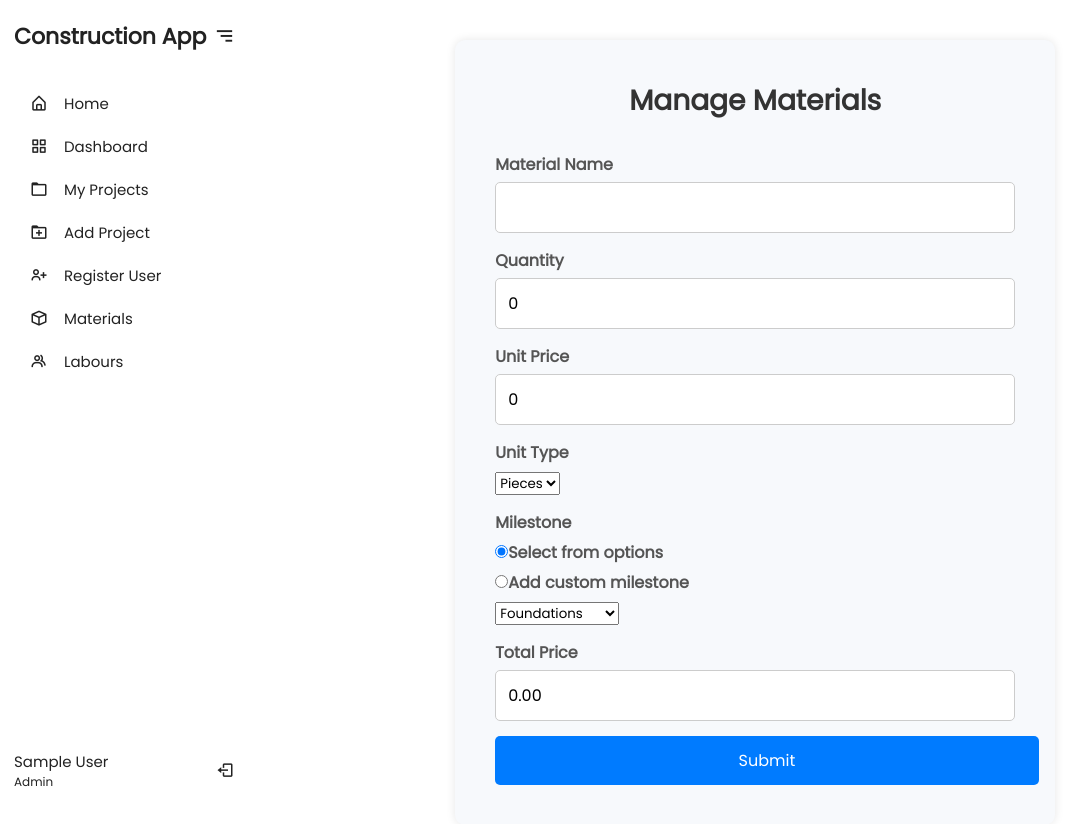
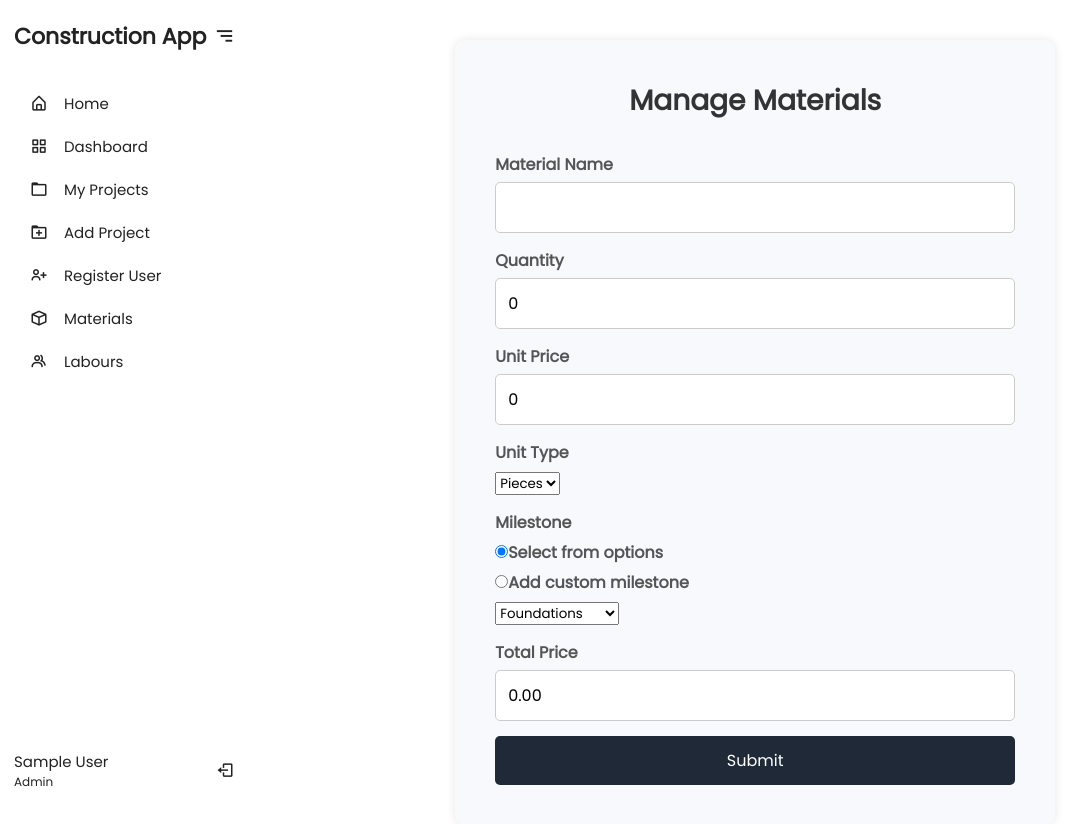
Before and after one commit to TR7J/construction-site-frontend, a React (Create React App) app: page /supervisor/add-materials in a window 1280 px wide. Shown: the top 824 px of the page, without its empty margins (0-1087 px from the left). Built offline with nearby package versions, Linux system fonts and the light colour scheme; sample sign-in values are in the browser's storage.

Commit message:
other changes now again.

```diff
--- a/src/pages/admin/Materials/AddMaterials.css
+++ b/src/pages/admin/Materials/AddMaterials.css
@@ -49,11 +49,11 @@ input[type="number"]:focus {
 }
 
 .submit-btn {
-  width: 104.5%;
+  width: 100%;
   padding: 12px;
   font-size: 16px;
   color: #fff;
-  background-color: #007bff;
+  background-color: #1f2937;
   border: none;
   border-radius: 5px;
   cursor: pointer;
--- a/src/pages/admin/Materials/ViewMaterials.css
+++ b/src/pages/admin/Materials/ViewMaterials.css
@@ -90,6 +90,7 @@
 /* Link styling */
 .view-materials-link {
   text-decoration: none;
+  color: red;
 }
 
 /* Button styling for edit and delete actions */
```
